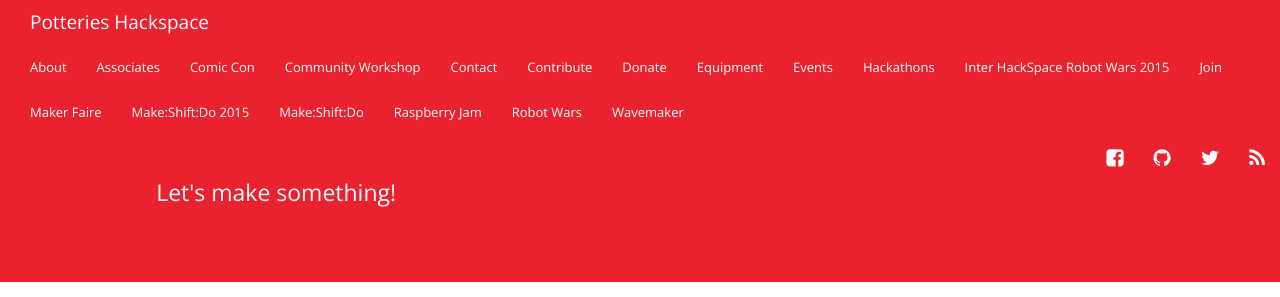
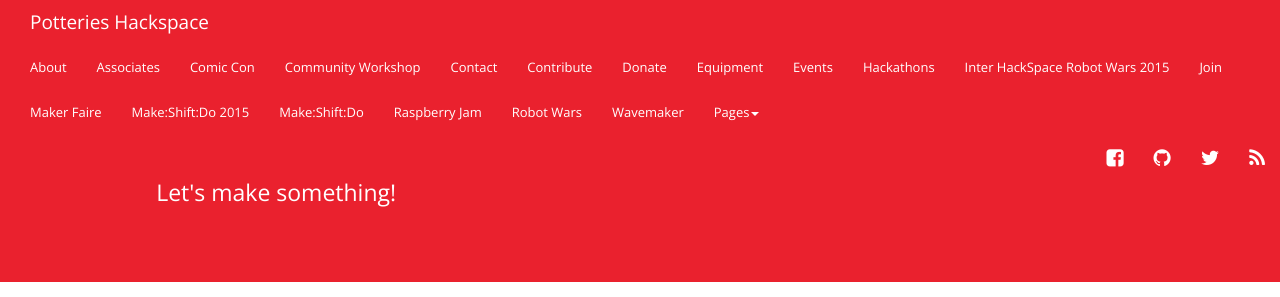
Before and after one commit to PotteriesHackspace/potterieshackspace.github.com, a Jekyll site: the page built from index.html, in a window 1280 px wide. Shown: the top 297 px of the page. Built offline with Jekyll 4.4.1, drawn with Linux system fonts in a browser that asks for light colours; nearby versions of some CDN libraries; comment, search, counter and statistics services are not loaded.

Commit message:
Add in dropdown

```diff
--- a/_includes/header.html
+++ b/_includes/header.html
@@ -14,24 +14,27 @@
             <li><a href="{{ page.url | prepend: site.baseurl }}">{{ page.title }}</a></li>
             {% endif %}
             {% endfor %}
-
-<!--           <li class="dropdown">
+            <li class="dropdown">
                 <a href="#" class="dropdown-toggle" data-toggle="dropdown">Pages<b class="caret"></b></a>
                 <ul class="dropdown-menu">
                     {% for page in site.pages %}
                     {% if page.title %}
-                <li><a href="{{ page.url | prepend: site.baseurl }}" style="text-transform : uppercase;">{{ page.title }}</a></li>
+                    <li><a href="{{ page.url | prepend: site.baseurl }}" style="text-transform : uppercase;">{{
+                        page.title }}</a></li>
                     {% endif %}
                     {% endfor %}
                 </ul>
             </li>
- -->        </ul>
-
+        </ul>
         <ul class="nav navbar-nav navbar-right left-syms">
-          <li><a href="https://facebook.com/{{site.fb_username}}" target="_blank"><i class="fa fa-facebook-square"></i> <span>Facebook</span></a></li>
-          <li><a href="http://github.com/{{ site.github_username}}" target="_blank"><i class="fa fa-github"></i> <span>Github</span></a></li>
-          <li><a href="//twitter.com/{{site.twitter_username}}" target="_blank"><i class="fa fa-twitter"></i> <span>Twitter</span></a></li>
-          <li><a href="{{ "/atom.xml" | prepend: site.baseurl | prepend: site.url }}" target="_blank"><i class="fa fa-rss"></i> <span>RSS Feed</span></a></li>
+            <li><a href="https://facebook.com/{{site.fb_username}}" target="_blank"><i
+                    class="fa fa-facebook-square"></i> <span>Facebook</span></a></li>
+            <li><a href="http://github.com/{{ site.github_username}}" target="_blank"><i class="fa fa-github"></i>
+                <span>Github</span></a></li>
+            <li><a href="//twitter.com/{{site.twitter_username}}" target="_blank"><i class="fa fa-twitter"></i> <span>Twitter</span></a>
+            </li>
+            <li><a href="{{ "/atom.xml" | prepend: site.baseurl | prepend: site.url }}" target="_blank"><i
+                    class="fa fa-rss"></i> <span>RSS Feed</span></a></li>
         </ul>
     </div>
 </div>
```
Lines whose indentation alone changed are shown as unchanged.
